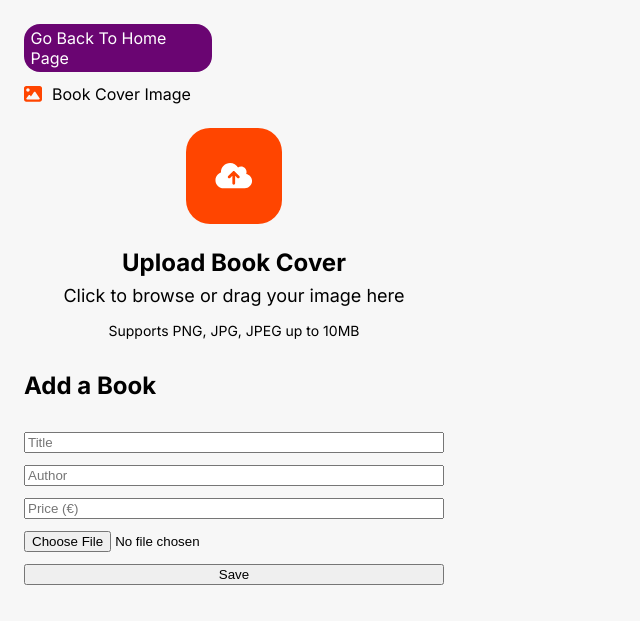
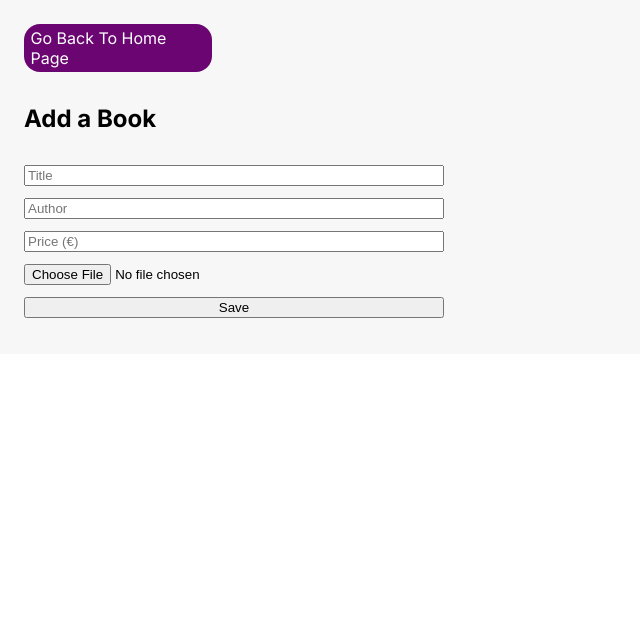
Before and after one commit to Sci-Studio/bookstore.webgui, a React (Vite) app: page /books/new in a window 1280 px wide. Shown: the top 624 px of the page, without its empty margins (0-640 px from the left). Built offline with nearby package versions, Linux system fonts and the light colour scheme; no server answers.

Commit message:
removed drag area from book form

```diff
--- a/src/pages/BookForm.tsx
+++ b/src/pages/BookForm.tsx
@@ -2,9 +2,7 @@ import { useState } from 'react'
 import { useNavigate } from 'react-router-dom'
 import axios from 'axios'
 import './BookForm.css'
-import DragDropFile from '../widgets/drag-drop-files/DragDropFile';
-import coverImage from '../assets/svg/cover_image.svg';
-import uploadImage from '../assets/svg/upload.svg';
+
 const API_BASE = import.meta.env.VITE_API_BASE || '/api'
 
 
@@ -15,10 +13,6 @@ export default function BookForm() {
     const [imageFile, setImageFile] = useState<File | null>(null)
     const [msg, setMsg] = useState('')
     const [uploading, setUploading] = useState(false)
-
-    const dropTitle = 'Upload Book Cover';
-    const dropSubTitle = 'Click to browse or drag your image here';
-    const dropSupportedFormats = 'Supports PNG, JPG, JPEG up to 10MB';
 
     const navigate = useNavigate()
 
@@ -58,13 +52,6 @@ export default function BookForm() {
             <div className='goBackToHomePage' onClick={() => navigate('/')}>
                 <label>Go Back To Home Page</label>
             </div>
-            <DragDropFile label='Book Cover Image'
-                          labelImageUrl={coverImage}
-                          imageUrl={uploadImage}
-                          title={dropTitle}
-                          subTitle={dropSubTitle}
-                          supportedFormats={dropSupportedFormats}
-                          onFile={(e) => setImageFile(e)}></DragDropFile>
             <h2>Add a Book</h2>
             <input placeholder="Title" value={title} onChange={e=>setTitle(e.target.value)} required />
             <input placeholder="Author" value={author} onChange={e=>setAuthor(e.target.value)} required />
```
